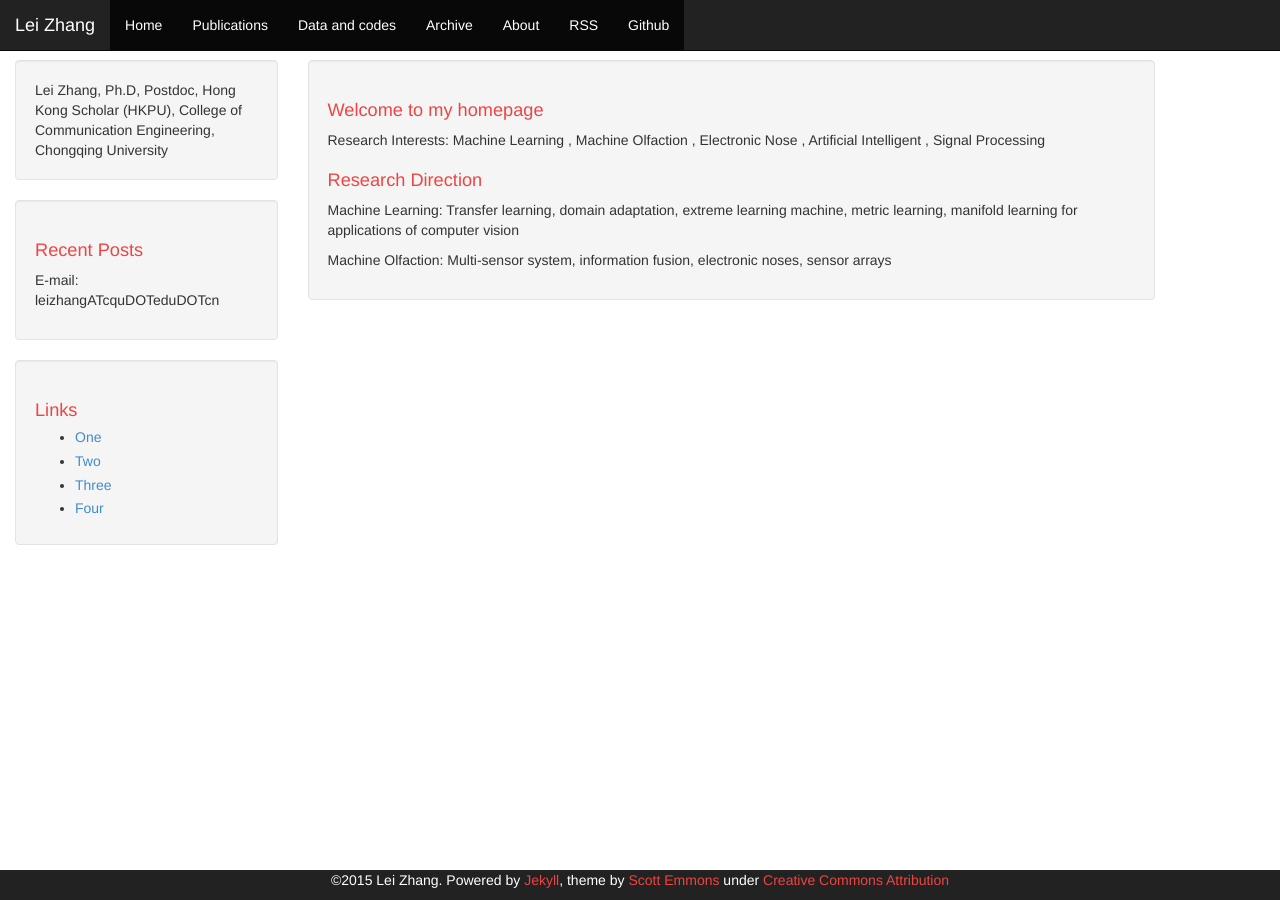
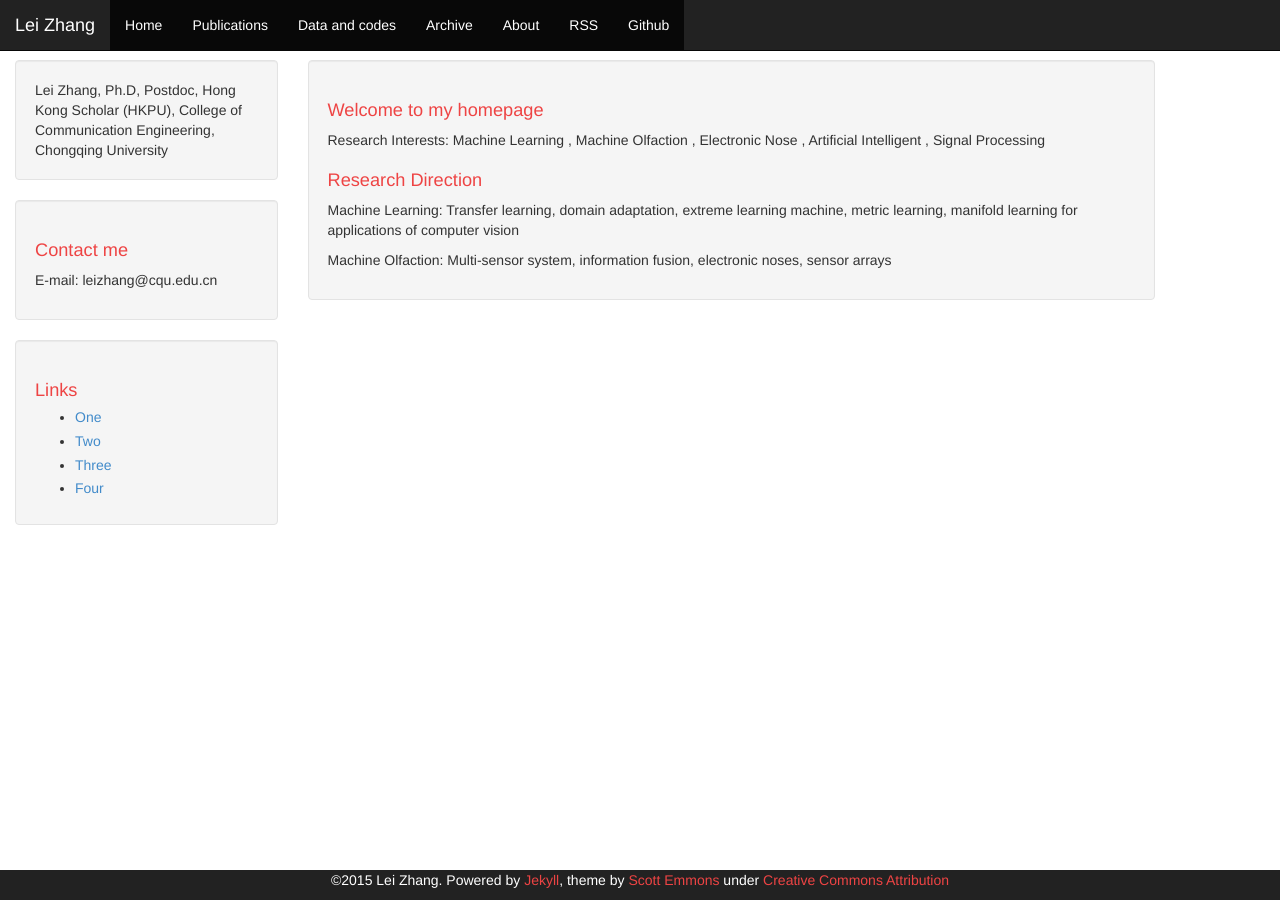
Before and after one commit to DrLeiZhang/website, a Jekyll site: the page built from index.html, in a window 1280 px wide. Built offline with Jekyll 4.4.1, drawn with Linux system fonts in a browser that asks for light colours; Markdown is read by kramdown in place of the engine named in the settings; the list of posts is cut into pages by our own code.

Commit message:
Update
Signed-off-by: leizhang@cqu.edu.cn <leizhang@cqu.edu.cn>

```diff
--- a/_includes/sidebar.html
+++ b/_includes/sidebar.html
@@ -3,8 +3,8 @@
 </div>
 
 <div class="sidebar well">
-    <h1>Recent Posts</h1>
-E-mail: leizhangATcquDOTeduDOTcn
+    <h1>Contact me</h1>
+E-mail: leizhang@cqu.edu.cn
     <ul>
         {% for post in site.posts limit:5 %}
           <li><a href="{{ site.baseurl}}{{ post.url }}">{{ post.title }}</a></li>
```
